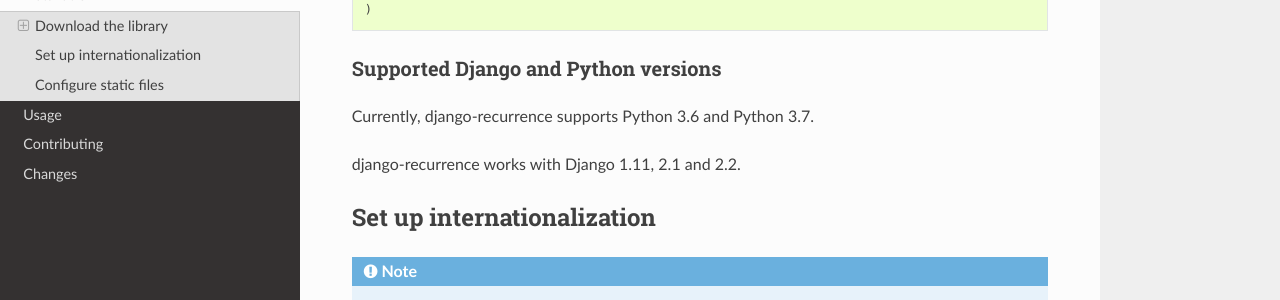
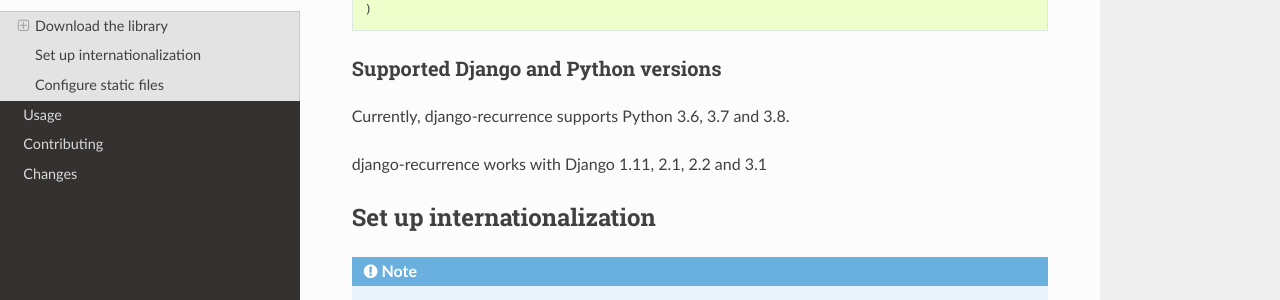
Before and after one commit to jazzband/django-recurrence, a Sphinx documentation site: the page built from docs/installation.rst, in a window 1280 px wide and 900 px high, scrolled down 412 px. Shown: the part 151-451 px from the top of the window. Built offline with Sphinx 7.4.7 and the Read the Docs theme 2.0.0, drawn with Linux system fonts in a browser that asks for light colours.

Commit message:
Update supported python versions.
This Package seems working fine on python 3.8 and Django 3.1.

```diff
--- a/docs/installation.rst
+++ b/docs/installation.rst
@@ -27,9 +27,9 @@ Then, make sure ``recurrence`` is in your ``INSTALLED_APPS`` setting:
 Supported Django and Python versions
 ^^^^^^^^^^^^^^^^^^^^^^^^^^^^^^^^^^^^
 
-Currently, django-recurrence supports Python 3.6 and Python 3.7.
+Currently, django-recurrence supports Python 3.6, 3.7 and 3.8.
 
-django-recurrence works with Django 1.11, 2.1 and 2.2.
+django-recurrence works with Django 1.11, 2.1, 2.2 and 3.1
 
 Set up internationalization
 ---------------------------
```
